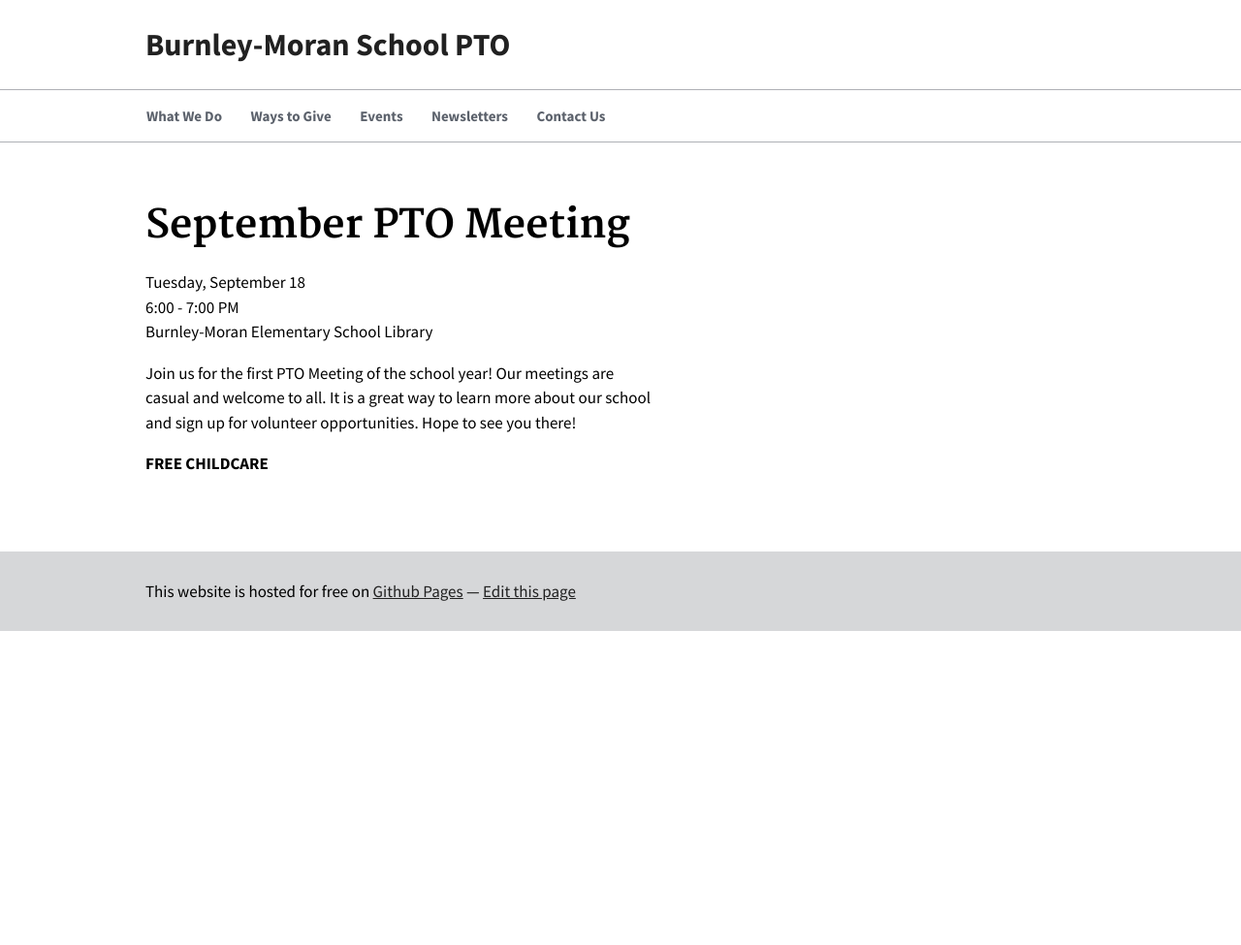
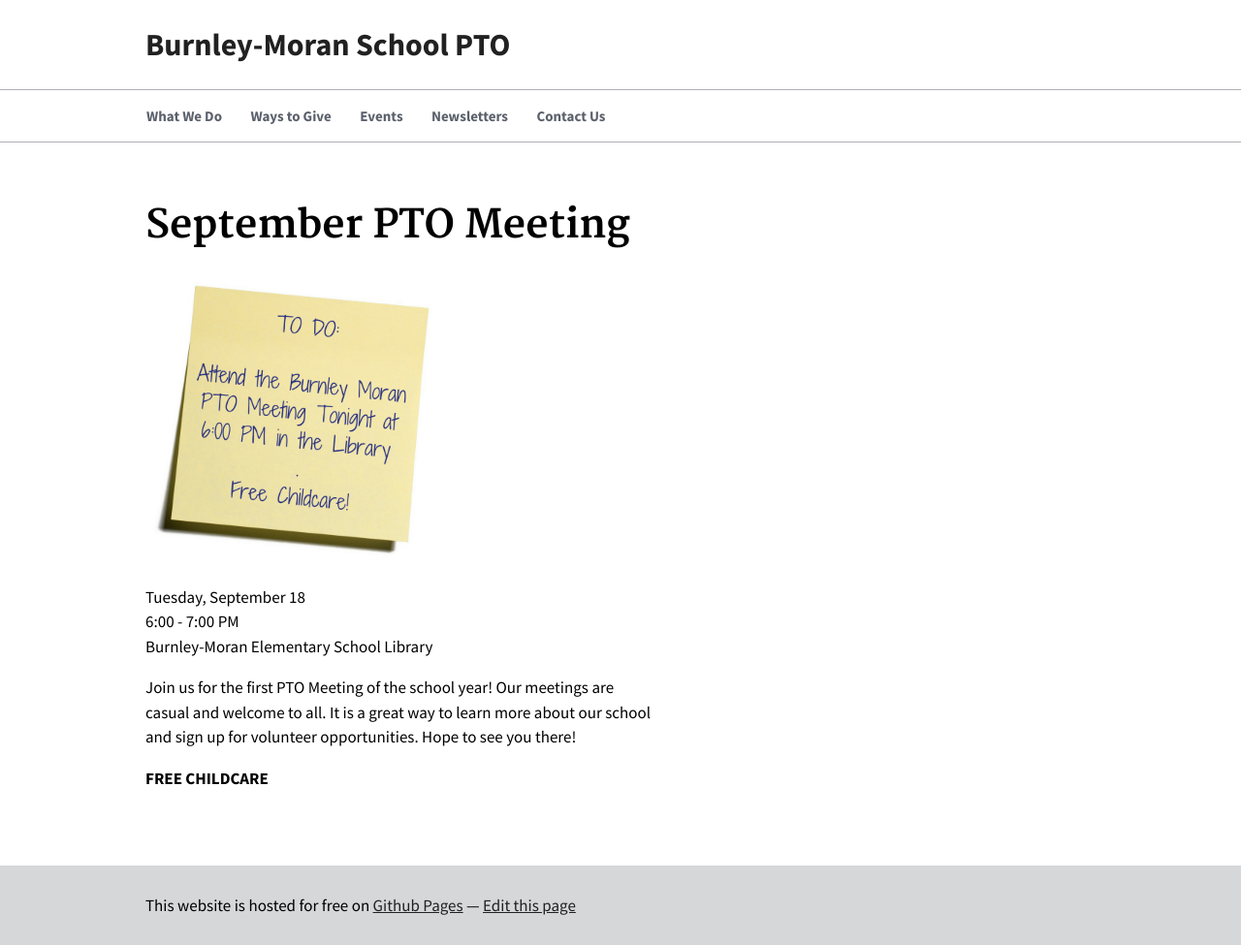
Before and after one commit to Burnley-Moran-PTO/Burnley-Moran-PTO.github.io, a Jekyll site: the page built from _events/pto-meeting-201709.md, in a window 1280 px wide. Shown: the whole page at 97% size. Built offline with Jekyll 4.4.1, drawn with Linux system fonts in a browser that asks for light colours; before the commit the page ends 900 px from its top, so only the background shows below that.

Commit message:
Add Image to PTO Meeting (#6)
* AddImagetoPTOMeeting201709

* Update pto-meeting-201709.md

```diff
--- a/_events/pto-meeting-201709.md
+++ b/_events/pto-meeting-201709.md
@@ -4,6 +4,8 @@ event_date: 2017-09-18
 ---
 
 # September PTO Meeting
+
+<img src="/assets/img/ptotodolist.png" width="300" alt="Image of to do list">
 
 Tuesday, September 18
 6:00 - 7:00 PM
```
